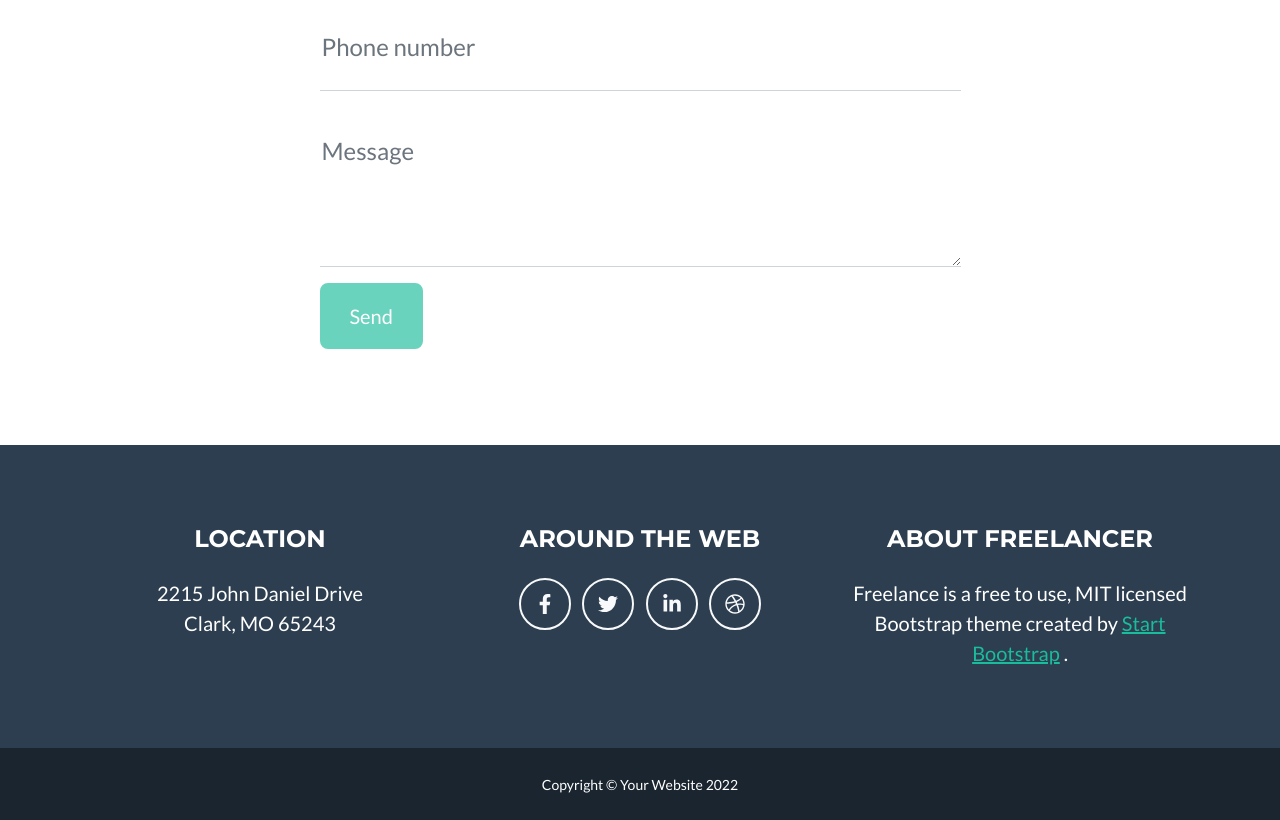
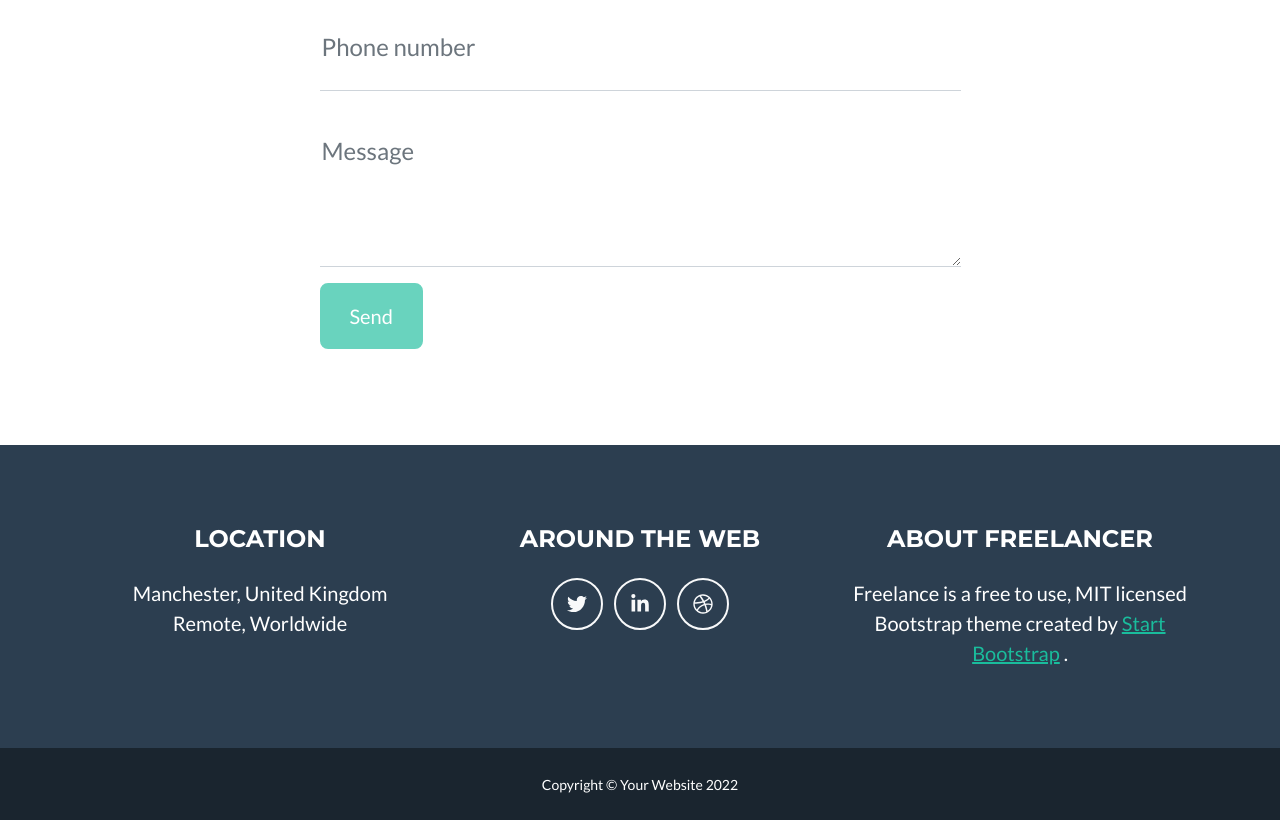
Before and after one commit to mylokaye/mylokaye.github.io, a website: page index.html in a window 1280 px wide. Shown: the part 2712-3532 px from the top of the page. Drawn offline with nearby package versions, Linux system fonts and the light colour scheme.

Commit message:
Update index.html

```diff
--- a/index.html
+++ b/index.html
@@ -5,7 +5,7 @@
         <meta name="viewport" content="width=device-width, initial-scale=1, shrink-to-fit=no" />
         <meta name="description" content="" />
         <meta name="author" content="" />
-        <title>Freelancer - Start Bootstrap Theme</title>
+        <title>Mylo Kaye - Manchester</title>
         <!-- Favicon-->
         <link rel="icon" type="image/x-icon" href="assets/favicon.ico" />
         <!-- Font Awesome icons (free version)-->
@@ -225,16 +225,15 @@
                     <div class="col-lg-4 mb-5 mb-lg-0">
                         <h4 class="text-uppercase mb-4">Location</h4>
                         <p class="lead mb-0">
-                            2215 John Daniel Drive
+                           Manchester, United Kingdom
                             <br />
-                            Clark, MO 65243
+                            Remote, Worldwide
                         </p>
                     </div>
                     <!-- Footer Social Icons-->
                     <div class="col-lg-4 mb-5 mb-lg-0">
                         <h4 class="text-uppercase mb-4">Around the Web</h4>
-                        <a class="btn btn-outline-light btn-social mx-1" href="#!"><i class="fab fa-fw fa-facebook-f"></i></a>
-                        <a class="btn btn-outline-light btn-social mx-1" href="#!"><i class="fab fa-fw fa-twitter"></i></a>
+                        <a class="btn btn-outline-light btn-social mx-1" href="http://www.twitter.com/mylokaye"><i class="fab fa-fw fa-twitter"></i></a>
                         <a class="btn btn-outline-light btn-social mx-1" href="#!"><i class="fab fa-fw fa-linkedin-in"></i></a>
                         <a class="btn btn-outline-light btn-social mx-1" href="#!"><i class="fab fa-fw fa-dribbble"></i></a>
                     </div>
```
